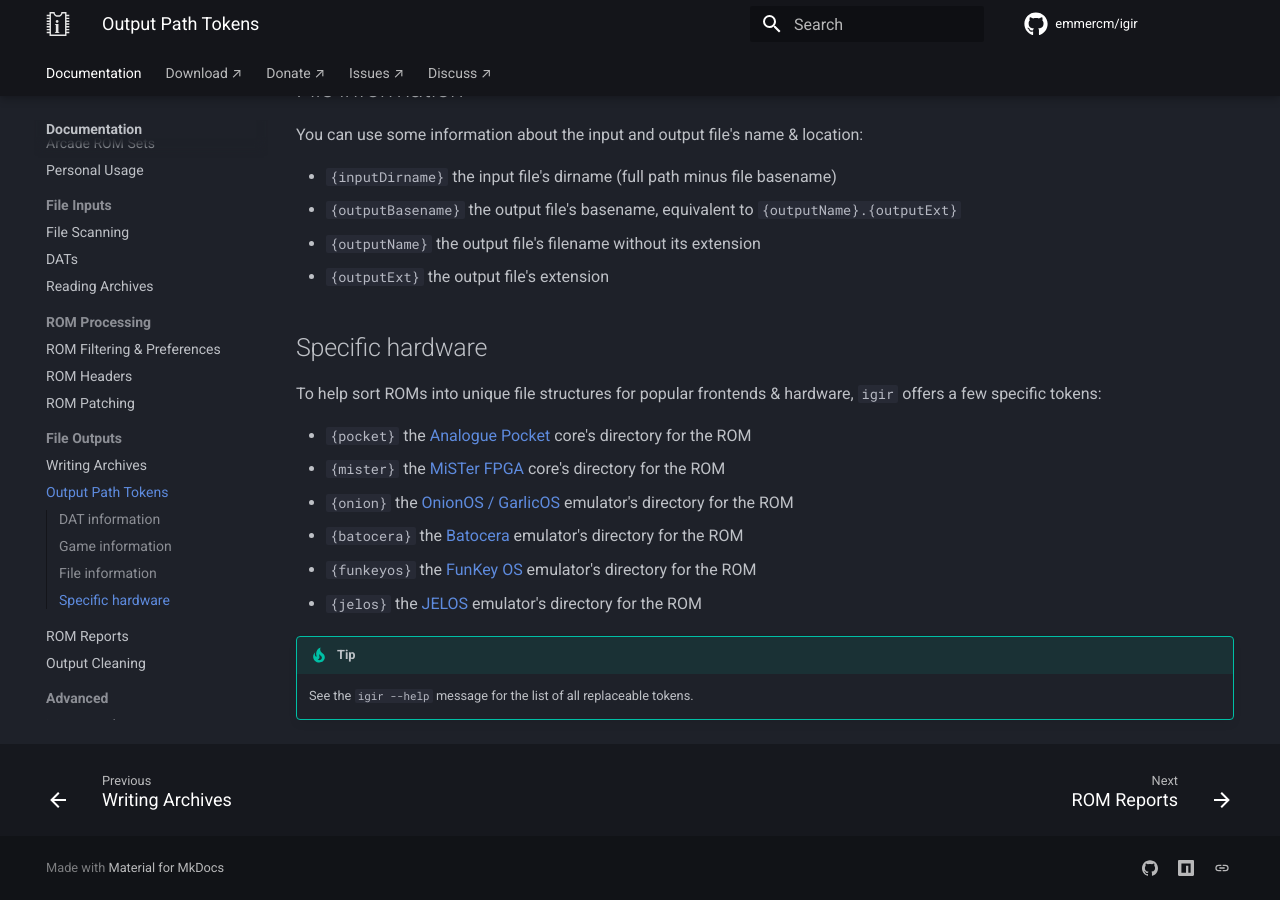
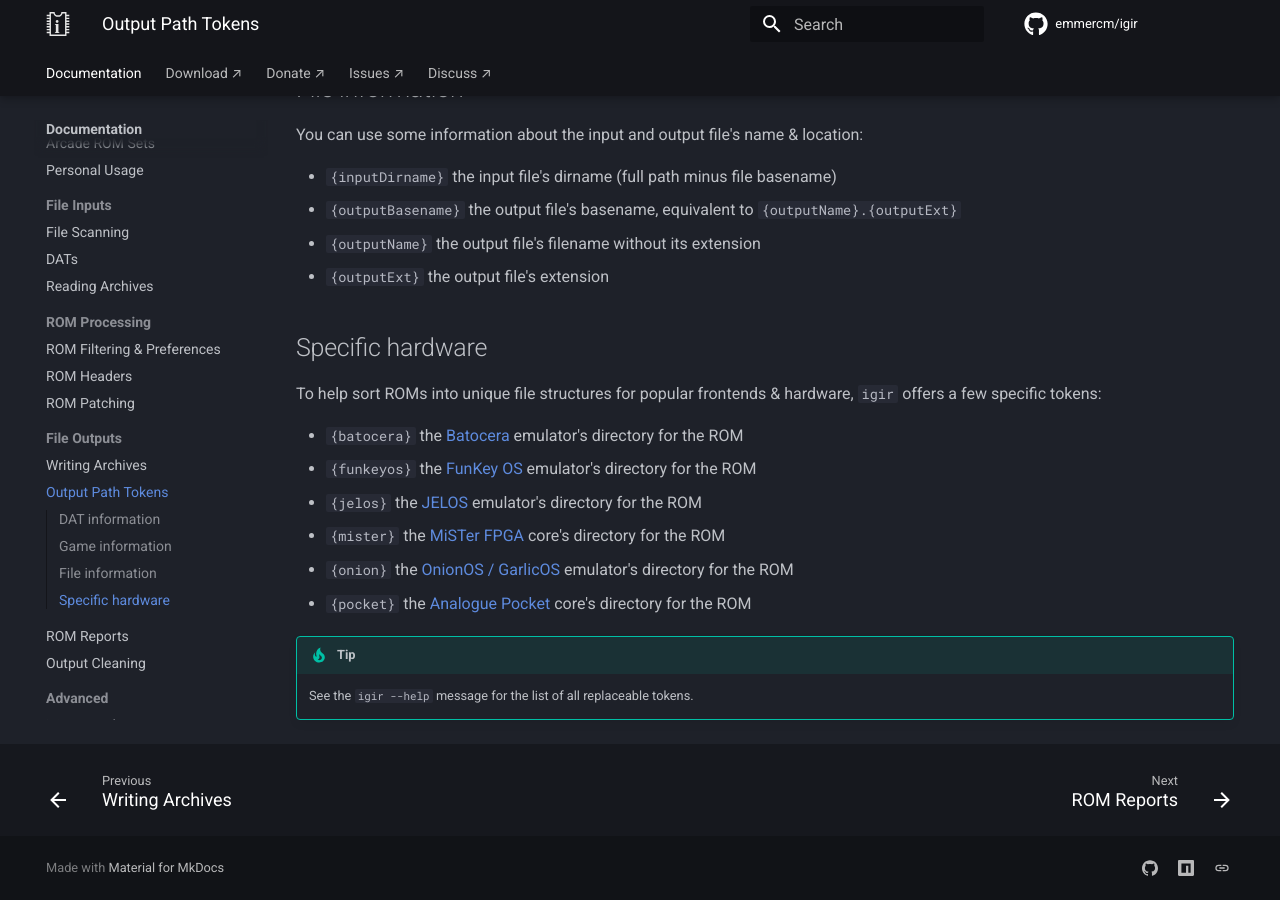
Before and after one commit to emmercm/igir, an MkDocs documentation site: the page built from docs/output/tokens.md, in a window 1280 px wide and 900 px high, scrolled down 1351 px. Built offline with MkDocs 1.6.1 and Material for MkDocs 9.7.7, drawn with Linux system fonts in a browser that asks for light colours; comment, search, counter and statistics services are not loaded.

```diff
--- a/docs/output/tokens.md
+++ b/docs/output/tokens.md
@@ -71,12 +71,12 @@ You can use some information about the input and output file's name & location:
 
 To help sort ROMs into unique file structures for popular frontends & hardware, `igir` offers a few specific tokens:
 
-- `{pocket}` the [Analogue Pocket](../usage/hardware/analogue-pocket.md) core's directory for the ROM
-- `{mister}` the [MiSTer FPGA](../usage/hardware/mister.md) core's directory for the ROM
-- `{onion}` the [OnionOS / GarlicOS](../usage/handheld/onionos.md) emulator's directory for the ROM
 - `{batocera}` the [Batocera](../usage/desktop/batocera.md) emulator's directory for the ROM
 - `{funkeyos}` the [FunKey OS](../usage/handheld/funkeyos.md) emulator's directory for the ROM
 - `{jelos}` the [JELOS](../usage/handheld/jelos.md) emulator's directory for the ROM
+- `{mister}` the [MiSTer FPGA](../usage/hardware/mister.md) core's directory for the ROM
+- `{onion}` the [OnionOS / GarlicOS](../usage/handheld/onionos.md) emulator's directory for the ROM
+- `{pocket}` the [Analogue Pocket](../usage/hardware/analogue-pocket.md) core's directory for the ROM
 
 !!! tip
 
```
